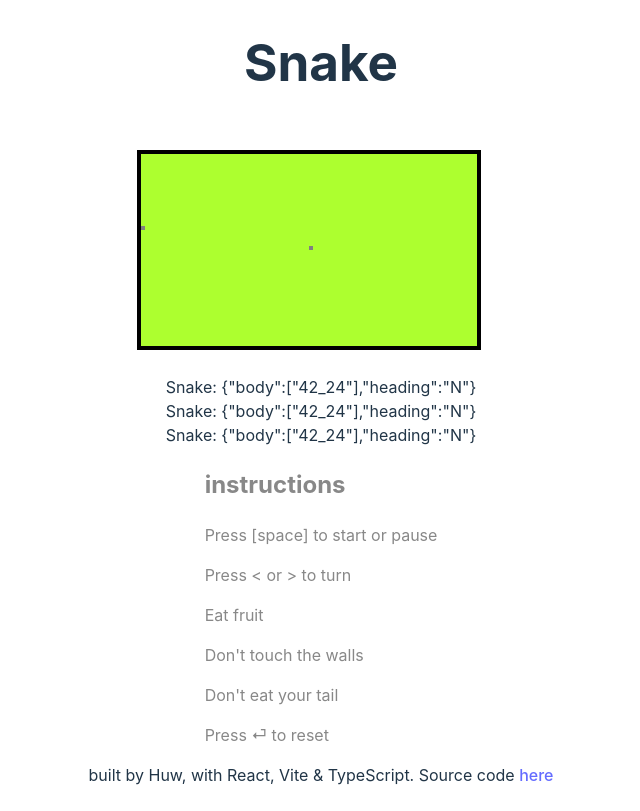
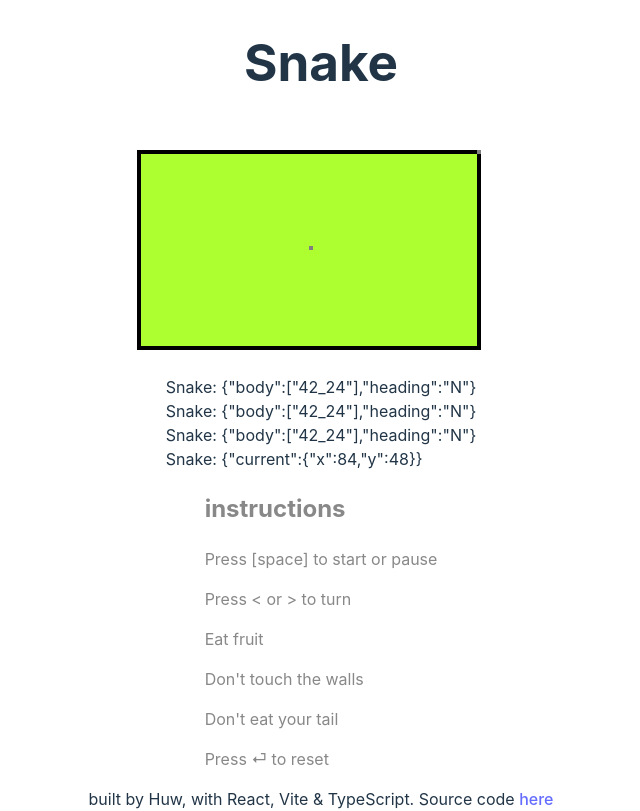
Before and after one commit to huwfernie/snake-game, a React (Vite) app: page / in a window 1280 px wide. Shown: the whole page, without its empty margins (319-959 px from the left). Built offline with nearby package versions, Linux system fonts and the light colour scheme.

Commit message:
Add fruit generator

```diff
--- a/src/App.tsx
+++ b/src/App.tsx
@@ -19,7 +19,7 @@ function App() {
   const gamePausedRef = useRef(true);
 
   const [snake, setSnake] = useState(initialSnake);
-  const [fruit, setFruit] = useState({ x: 84, y: 48 });
+  const fruit = useRef({ x: 84, y: 48 });
 
   const animate = useCallback(() => {
     if (gamePausedRef.current === false) {
@@ -49,6 +49,12 @@ function App() {
         _snake.unshift(newSnakeHead);
         _snake.pop();
 
+        // handle eating fruit
+        if(fruit.current.x === x && fruit.current.y === y) {
+          console.log("FRUIT");
+          generateFruit();
+        }
+
         // animate
         setSnake((snake) => {
           return { ...snake, body: _snake }
@@ -66,7 +72,7 @@ function App() {
     if (snakeRef.current.body.includes(`${newFruit.x}_${newFruit.y}`)) {
       generateFruit();
     } else {
-      setFruit({ x: getRandomInt(boardWidth), y: getRandomInt(boardHeight)})
+      fruit.current = { x: getRandomInt(boardWidth), y: getRandomInt(boardHeight)}
     }
   }, []);
 
@@ -143,11 +149,12 @@ function App() {
     <>
       <div className="board">
         <Pixels snake={snake} />
-        <Fruit x={fruit.x} y={fruit.y} />
+        <Fruit x={fruit.current.x} y={fruit.current.y} />
       </div>
       <div>Snake: {JSON.stringify(snake)}</div>
       <div>Snake: {JSON.stringify(initialSnake)}</div>
       <div>Snake: {JSON.stringify(snakeRef.current)}</div>
+      <div>Snake: {JSON.stringify(fruit)}</div>
     </>
   )
 }
```
Also changed, not shown: 1 other file (tests, documents, lock files or other folders).
